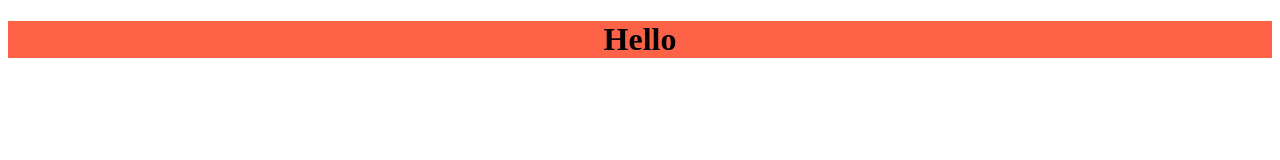
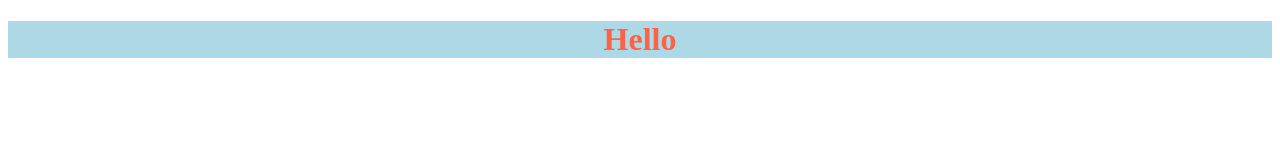
Before and after one commit to salahyassin/test10, a plain HTML site: page index.html in a window 1280 px wide. Drawn offline with Linux system fonts and the light colour scheme.

Commit message:
change bg color

```diff
--- a/index.css
+++ b/index.css
@@ -1,4 +1,5 @@
 h1{
     text-align: center;
-    background-color: tomato;
+    background-color: lightblue;
+    color: tomato;
 }
```
